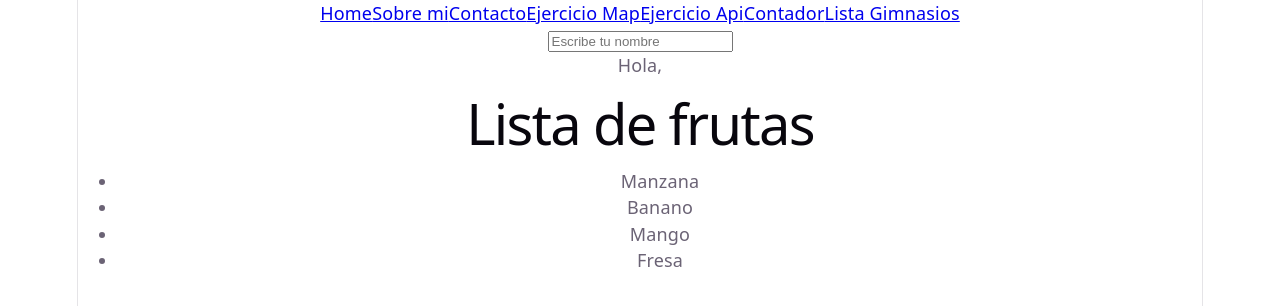
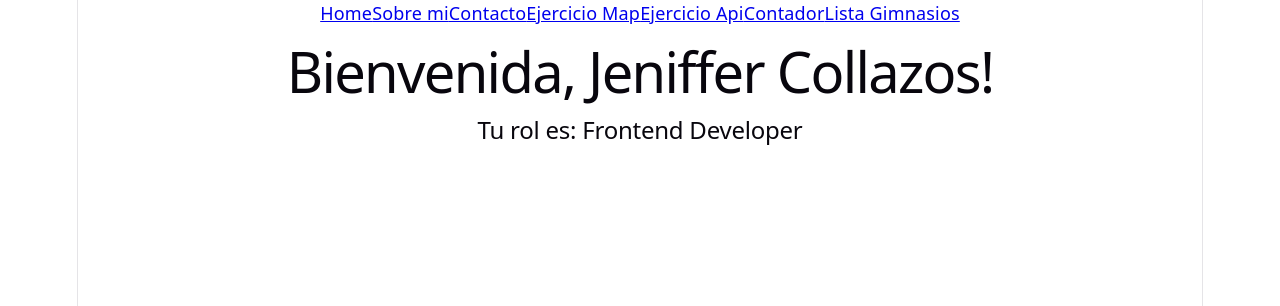
Before and after one commit to jenifferalejandracollazos-droid/mi-primer-react, a React (Vite) app: page / in a window 1280 px wide. Shown: the top 306 px of the page. Built offline with nearby package versions, Linux system fonts and the light colour scheme.

Commit message:
feat: agregar Context Api con UserContext

```diff
--- a/src/App.jsx
+++ b/src/App.jsx
@@ -7,10 +7,14 @@ import EjercicioApi from './pages/EjercicioApi'
 import Contador from './components/Contador'
 import ListaGimnasios from './components/ListaGimnasios'
 import DetalleMascota from './pages/DetalleMascota'
+import UserContext from './context/UserContext'
 
 
 function App(){
+  const usuario = {nombre: "Jeniffer Collazos", rol: "Frontend Developer"}
+
   return(
+    <UserContext.Provider value={usuario}>
     <div>
       <nav>
         <Link to="/">Home</Link>
@@ -34,6 +38,7 @@ function App(){
         <Route path='*' element={<h1>404 Not Found</h1>} />
       </Routes>
     </div>
+    </UserContext.Provider>
   )
 }
 
--- /dev/null
+++ b/src/context/UserContext.jsx
@@ -0,0 +1,5 @@
+import { createContext } from "react";
+
+const UserContext = createContext()
+
+export default UserContext;
--- a/src/pages/Home.jsx
+++ b/src/pages/Home.jsx
@@ -1,26 +1,15 @@
-import useLocalStorage from "../hooks/useLocalStorage";
+import { useContext } from "react"
+import UserContext from "../context/UserContext"
 
-function Home() {
-  const [nombre, setNombre] = useLocalStorage("nombre", "");
-  const frutas = ["Manzana", "Banano", "Mango", "Fresa"];
+function Home(){
+  const usuario = useContext(UserContext)
 
   return (
     <div>
-      <input
-        type="text"
-        value={nombre}
-        onChange={(e) => setNombre(e.target.value)}
-        placeholder="Escribe tu nombre"
-      />
-      <p>Hola, {nombre}</p>
-      <h1>Lista de frutas</h1>
-      <ul>
-        {frutas.map((fruta, index) => (
-          <li key={index}>{fruta}</li>
-        ))}
-      </ul>
+      <h1>Bienvenida, {usuario.nombre}!</h1>
+      <h2>Tu rol es: {usuario.rol}</h2>
     </div>
-  );
+  )
 }
 
 export default Home;
```
